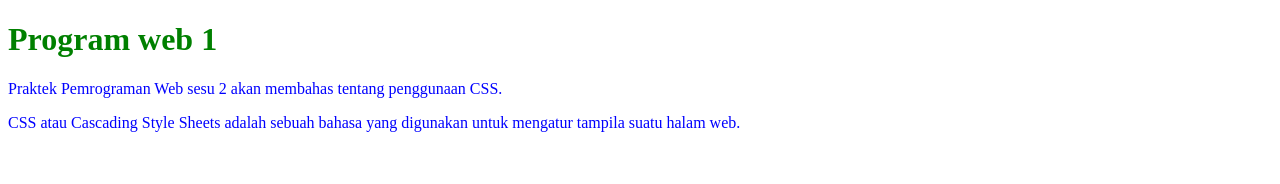
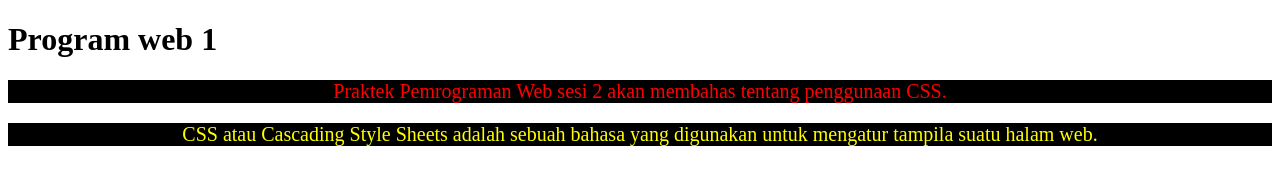
Before and after one commit to Zananaa/Praktikum_Web01_Sesi2, a plain HTML site: page index.html in a window 1280 px wide. Drawn offline with Linux system fonts and the light colour scheme.

Commit message:
Class Selector dan ID Selector

```diff
--- a/index.html
+++ b/index.html
@@ -6,8 +6,25 @@
         <meta name="viewport" content="width=device-width, initial-scale=1.0">
         <title>Documnt</title>
         <style>
-            * {
-                color: blue;
+            .teks-merah{
+                font-size: 20px;
+                text-align: center;
+                background-color: black;
+                color: red;
+            }
+
+            #teks-kuning{
+                font-size: 20px;
+                text-align: center;
+                background-color: black;
+                color: yellow;
+
+            .teks-merah{
+                color: red;
+            }
+
+            #teks-kuning{
+                color: yellow;
             }
 
             h1 {
@@ -17,6 +34,6 @@
     </head>
     <body>
         <h1>Program web 1</h1>
-        <p>Praktek Pemrograman Web sesu 2 akan membahas tentang penggunaan CSS.</p>
-        <p>CSS atau Cascading Style Sheets adalah sebuah bahasa yang digunakan untuk mengatur tampila suatu halam web.</p>
+        <p class="teks-merah">Praktek Pemrograman Web sesi 2 akan membahas tentang penggunaan CSS.</p>
+        <p id="teks-kuning">CSS atau Cascading Style Sheets adalah sebuah bahasa yang digunakan untuk mengatur tampila suatu halam web.</p>
 </html>
```
